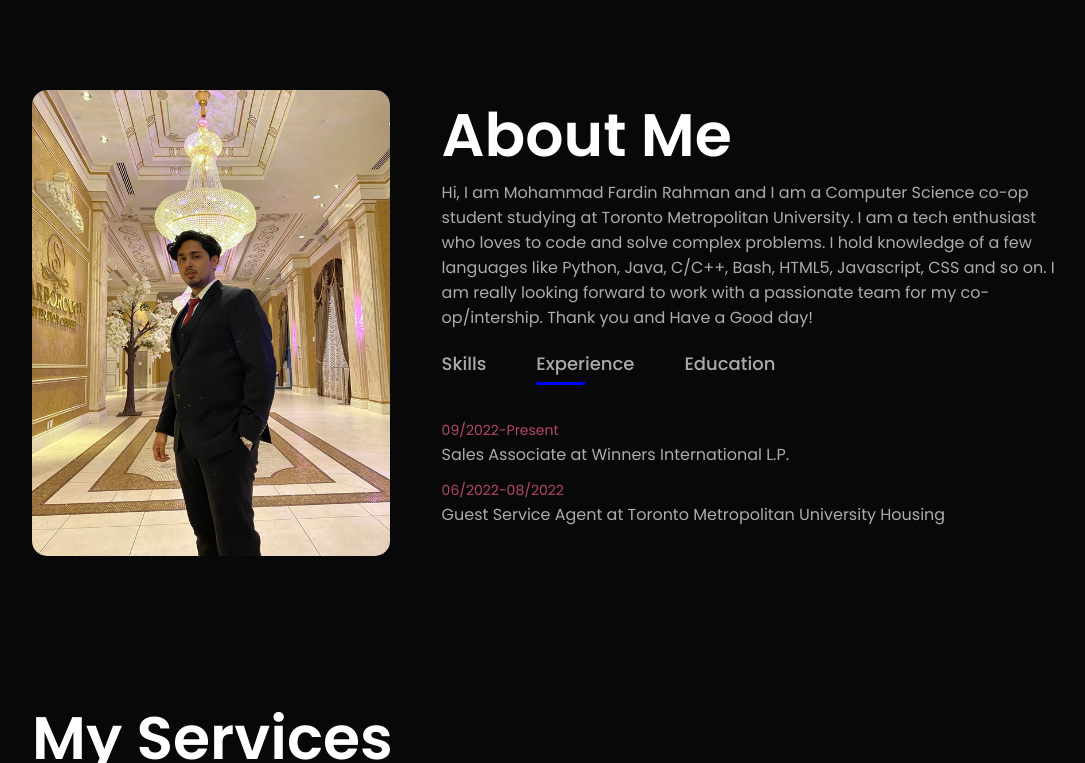
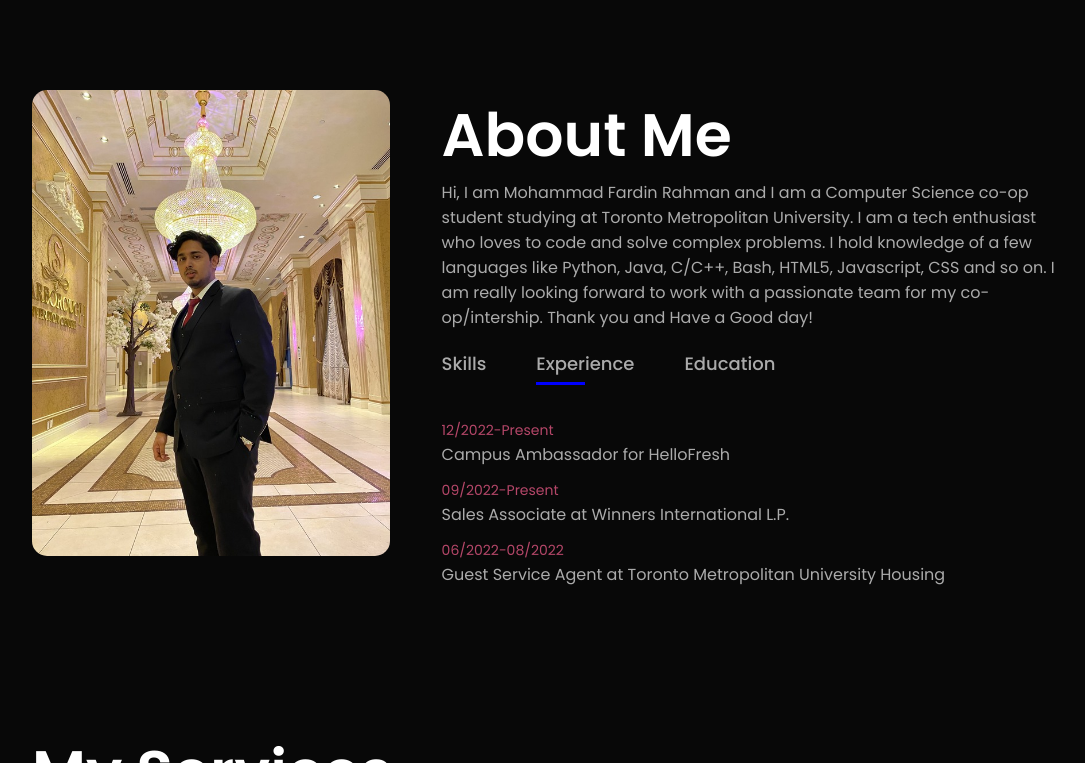
Before and after one commit to fardinGG/fardinGG.github.io, a plain HTML site: page index.html in a window 1280 px wide. Both pictures are taken after a click on the element "Experience". Shown: the part 800-1563 px from the top of the page, without its empty margins (96-1181 px from the left). Drawn offline with nearby package versions, Linux system fonts and the light colour scheme.

Commit message:
Update index.html

```diff
--- a/index.html
+++ b/index.html
@@ -57,6 +57,7 @@
 
                     <div id="experience" class="tab-contents">
                         <ul>
+                            <li><span>12/2022-Present</span><br>Campus Ambassador for HelloFresh</li>
                             <li><span>09/2022-Present</span><br>Sales Associate at Winners International L.P.</li>
                             <li><span>06/2022-08/2022</span><br>Guest Service Agent at Toronto Metropolitan University Housing</li>
 
```
